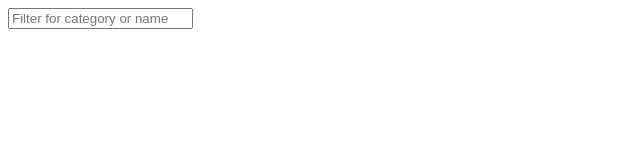
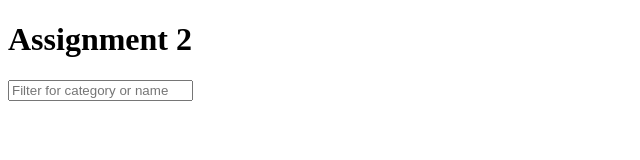
Before and after one commit to apatel04/assignment-2, a website: page public/index.html in a window 1280 px wide. Shown: the whole page, without its empty margins (0-640 px from the left). Drawn offline with nearby package versions, Linux system fonts and the light colour scheme.

Commit message:
update index.html

```diff
--- a/public/index.html
+++ b/public/index.html
@@ -11,9 +11,18 @@
       crossorigin="anonymous"
     ></script>
 </head>
+
 <body>
-    <div id="typeaheadText">
-        <input class="typeahead" type="text" placeholder="Filter for category or name">
+    <div class="wrapper">
+        <div class="container flex-outer">
+            <div class="header">
+                <h1>Assignment 2</h1>
+            </div>
+            <form>
+                <input class="input" type="text" placeholder="Filter for category or name"></input>
+            </form>
+        </div>
     </div>
+    <script src="script.js"></script>
 </body>
 </html>
```
